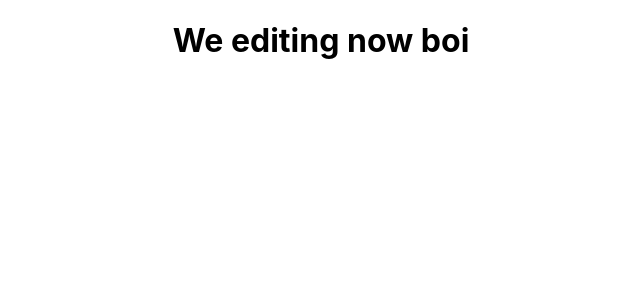
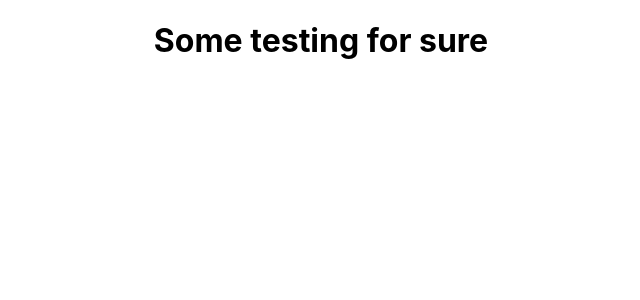
Before and after one commit to CutlerMcMartin/practice-react, a React (Create React App) app: page / in a window 1280 px wide. Shown: the top 300 px of the page, without its empty margins (319-959 px from the left). Built offline with nearby package versions, Linux system fonts and the light colour scheme.

Commit message:
testing git

```diff
--- a/src/App.js
+++ b/src/App.js
@@ -4,7 +4,7 @@ import './App.css';
 function App() {
   return (
     <div className="App">
-      <h1>We editing now boi</h1>
+      <h1>Some testing for sure</h1>
     </div>
   );
 }
```
